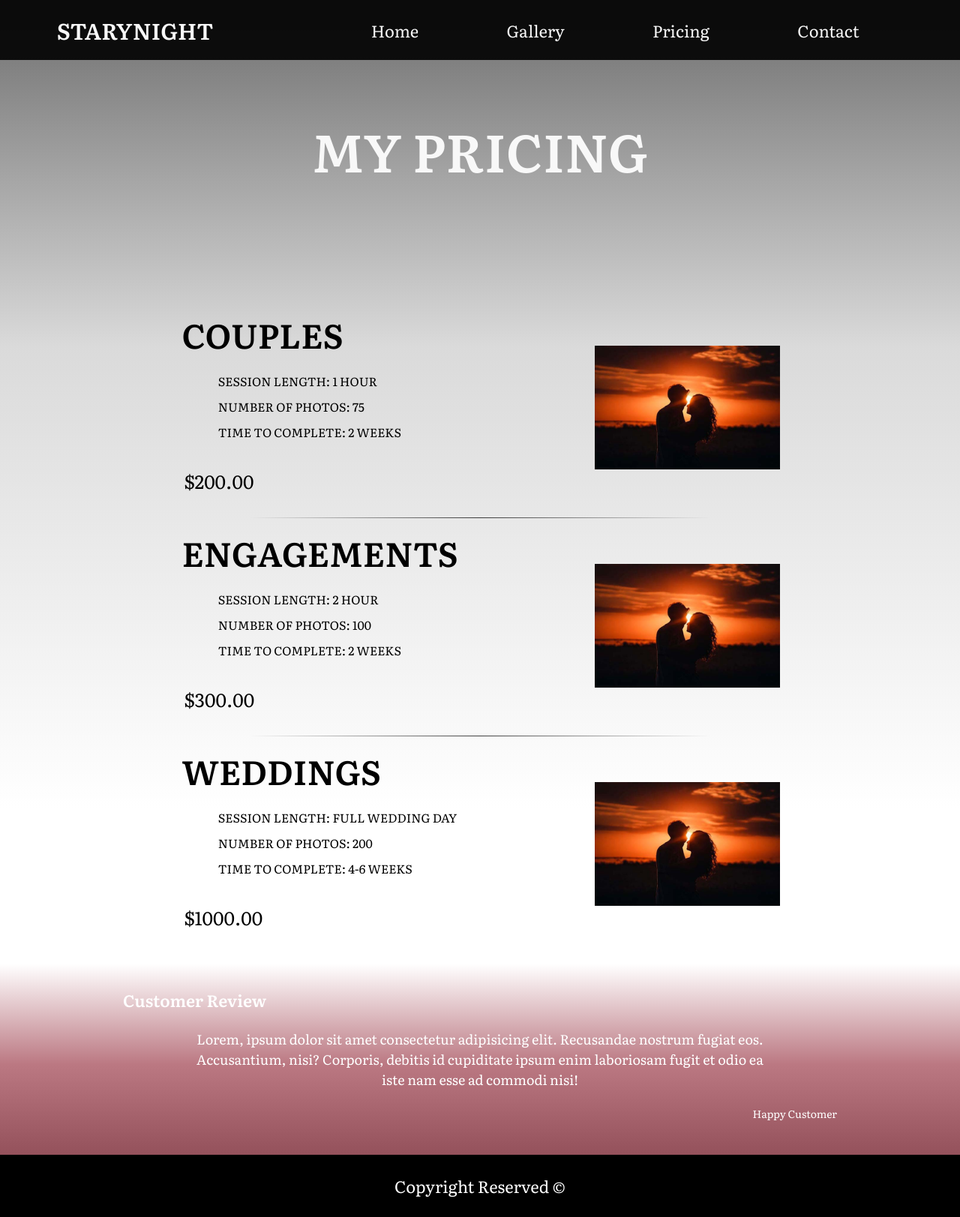
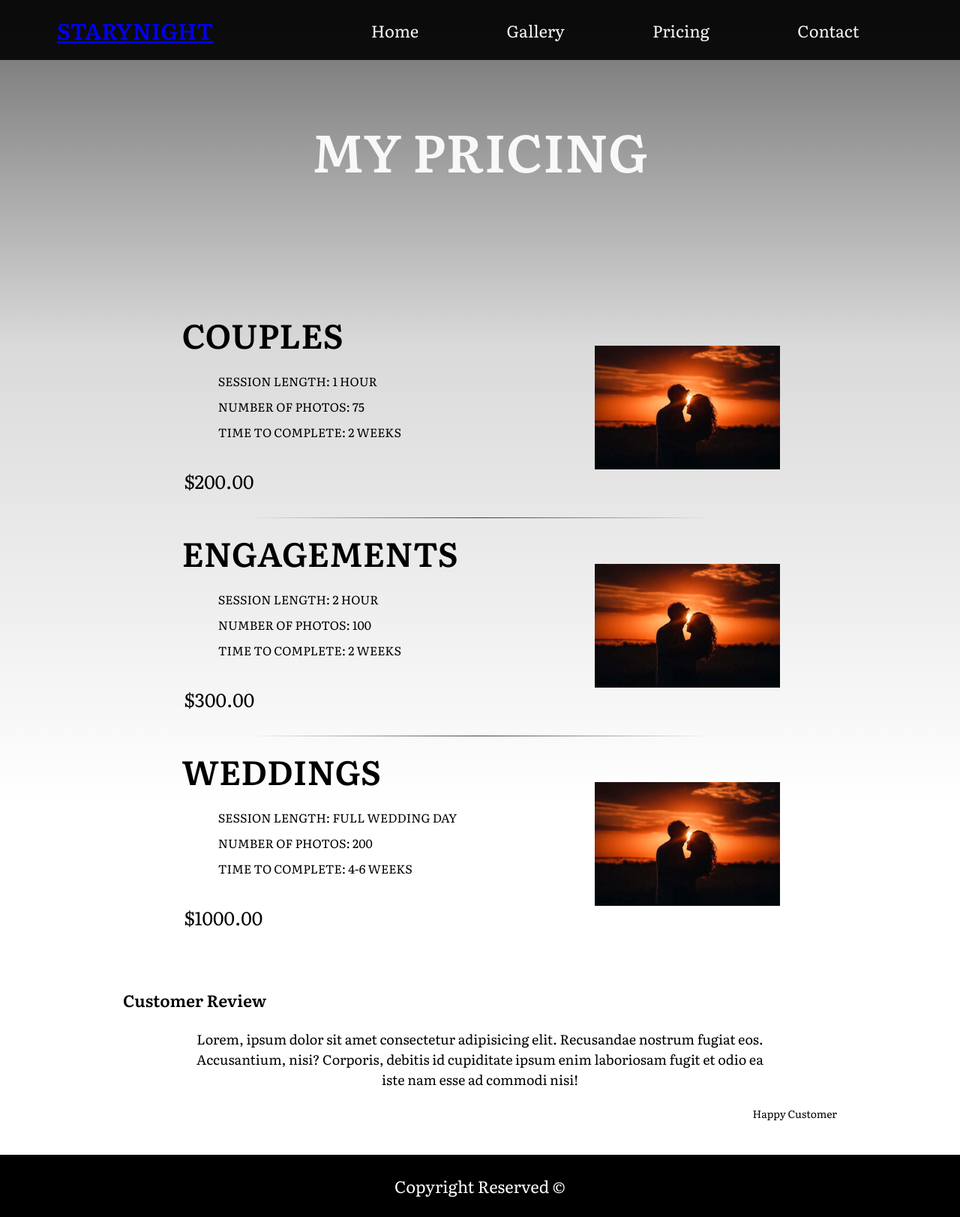
Before and after one commit to DallinRodgers/Website-for-wife-photography, a plain HTML site: page pricing.html in a window 1280 px wide. Shown: the whole page at 75% size. Drawn offline with Linux system fonts and the light colour scheme.

Commit message:
Update pricing.html
removed review background color and updated logo link

```diff
--- a/pricing.html
+++ b/pricing.html
@@ -16,7 +16,7 @@
     <header>
       <nav>
         <div class="logo">
-          <h4>Starynight</h4>
+          <h4><a href="index.html">Starynight</a></h4>
         </div>
         <ul class="nav-links">
           <li><a href="index.html">Home</a></li>
@@ -90,7 +90,7 @@
           </div>
         </div>
       </section>
-      <section id="review--home" class="dark">
+      <section id="review--home">
         <div class="container">
           <div class="review__content">
             <h4 class="review__title">
```
